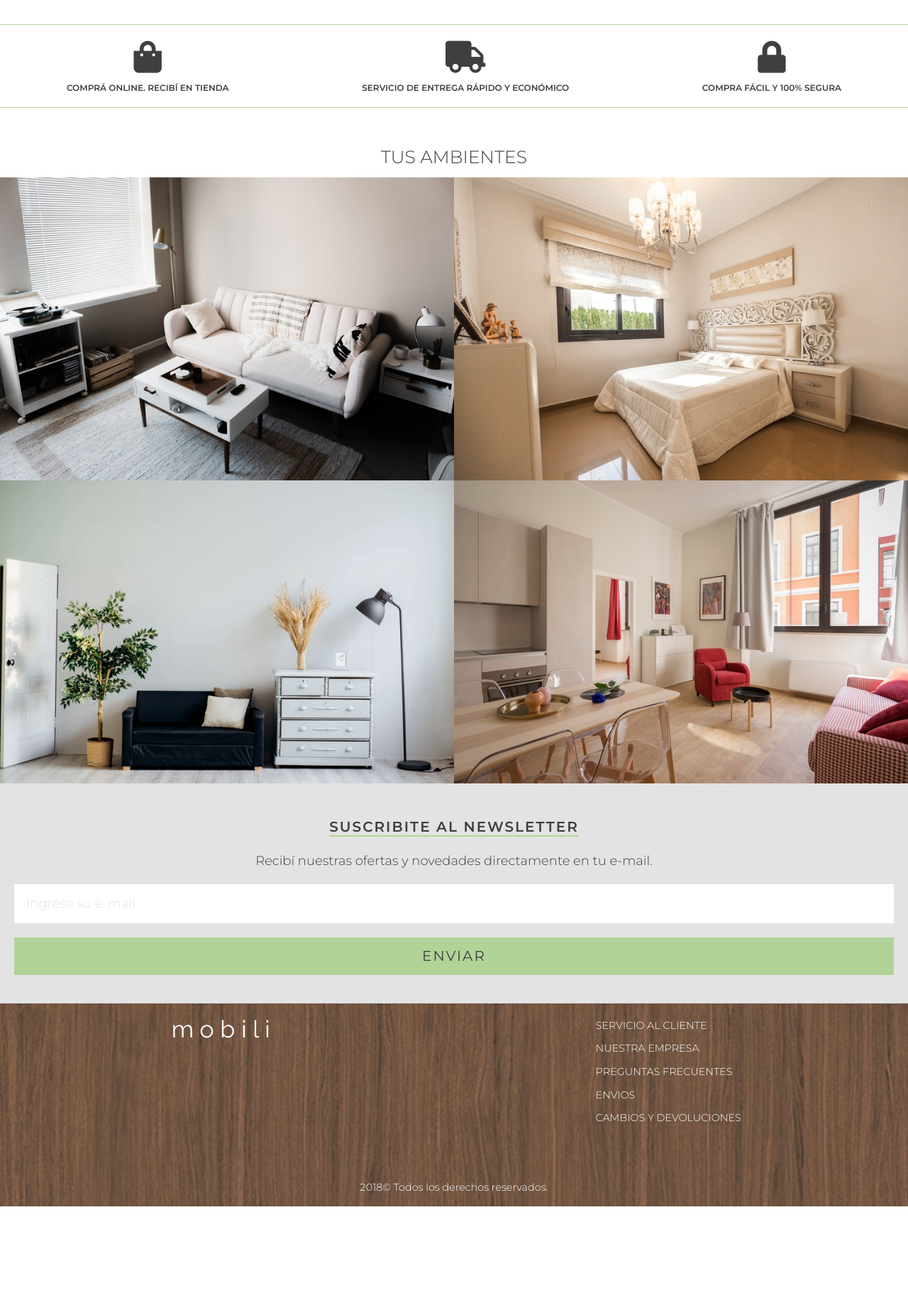
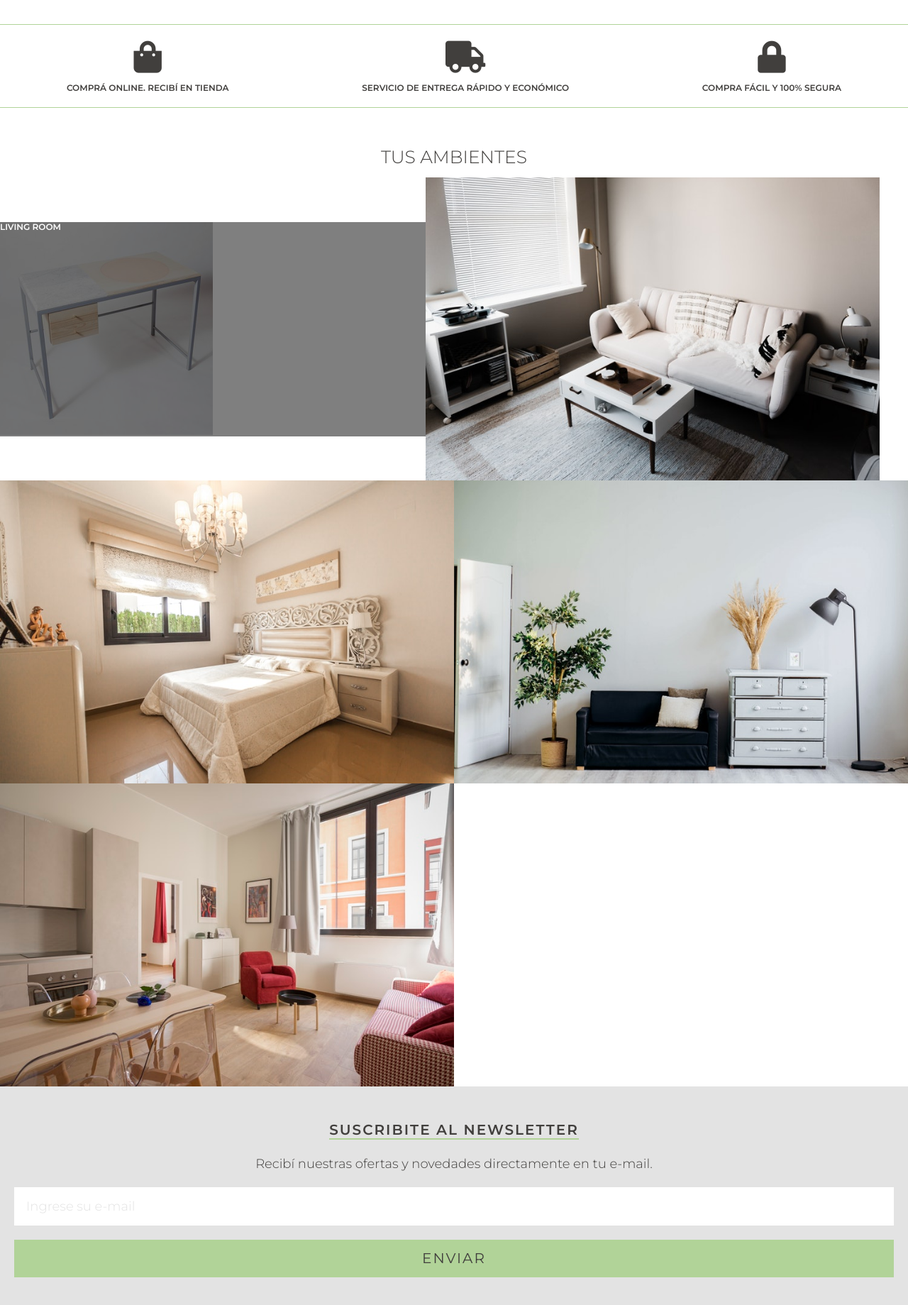
Before and after one commit to nattsdaff/mobili, a PHP site: page / in a window 1280 px wide. Shown: the part 837-2676 px from the top of the page at 71% size. Before the commit the page ends 2537 px from the top, so only its background shows below. Run offline with PHP 8.4, Linux system fonts and the light colour scheme; some libraries are stand-ins or nearby versions; some web fonts are replaced.

Commit message:
AMBIENTES: overlay en imagenes

```diff
--- a/Staging/css/styles.css
+++ b/Staging/css/styles.css
@@ -494,7 +494,7 @@ footer {
     text-transform: uppercase; }
 
 /* Estilos para grilla de fotos sin espacio blanco entre las mismas */
-.tus-ambientes {
+.ambientes {
   display: -webkit-box;
   display: -ms-flexbox;
   display: flex;
@@ -509,19 +509,38 @@ footer {
   justify-content: flex-start;
   -ms-flex-line-pack: stretch;
   align-content: stretch;
+  -webkit-box-align: center;
+  -ms-flex-align: center;
+  align-items: center;
   padding: 0; }
-  .tus-ambientes img {
+  .ambientes img {
     -webkit-box-flex: 0;
     -ms-flex: 0 0 auto;
     flex: 0 0 auto;
     width: 100%;
     height: 100%; }
-  .tus-ambientes .main-title {
+  .ambientes .main-title {
     margin: 15px;
     width: 100%; }
+  .ambientes-image {
+    position: relative; }
+  .ambientes-title {
+    display: -webkit-box;
+    display: -ms-flexbox;
+    display: flex;
+    position: absolute;
+    left: 0;
+    top: 0px;
+    font-size: 1.2em;
+    text-transform: uppercase;
+    background-color: rgba(0, 0, 0, 0.5);
+    color: #fff;
+    width: 100%;
+    height: 100%;
+    margin: 0 auto; }
 
-@media only screen and (min-width: 992px) {
-  .tus-ambientes {
+@media only screen and (min-width: 575px) {
+  .ambientes {
     display: -webkit-box;
     display: -ms-flexbox;
     display: flex;
@@ -533,13 +552,13 @@ footer {
     -ms-flex-line-pack: stretch;
     align-content: stretch;
     padding: 0; }
-    .tus-ambientes img {
+    .ambientes img {
       -webkit-box-flex: 0;
       -ms-flex: 0 0 auto;
       flex: 0 0 auto;
       width: calc(100%/2);
       height: 100%; }
-    .tus-ambientes .main-title {
+    .ambientes .main-title {
       margin: 15px;
       width: 100%; } }
 
--- a/Staging/index.html
+++ b/Staging/index.html
@@ -133,8 +133,12 @@
     </section>
 
     <!--TUS AMBIENTES-->
-    <section class="tus-ambientes">
+    <section class="ambientes">
         <h2 class="main-title">TUS AMBIENTES</h2>
+        <div class="ambientes-image">
+          <h4 class="ambientes-title">Living room</h4>
+          <img src="img/deseados/deseados-1.jpg" alt="">
+        </div>
         <img src="img/tus-ambientes/tus-ambientes-1.jpg" alt="">
         <img src="img/tus-ambientes/tus-ambientes-2.jpg" alt="">
         <img src="img/tus-ambientes/tus-ambientes-3.jpg" alt="">
```
Also changed, not shown: Staging/scss/pages/_home.scss (+20 -3 lines).
